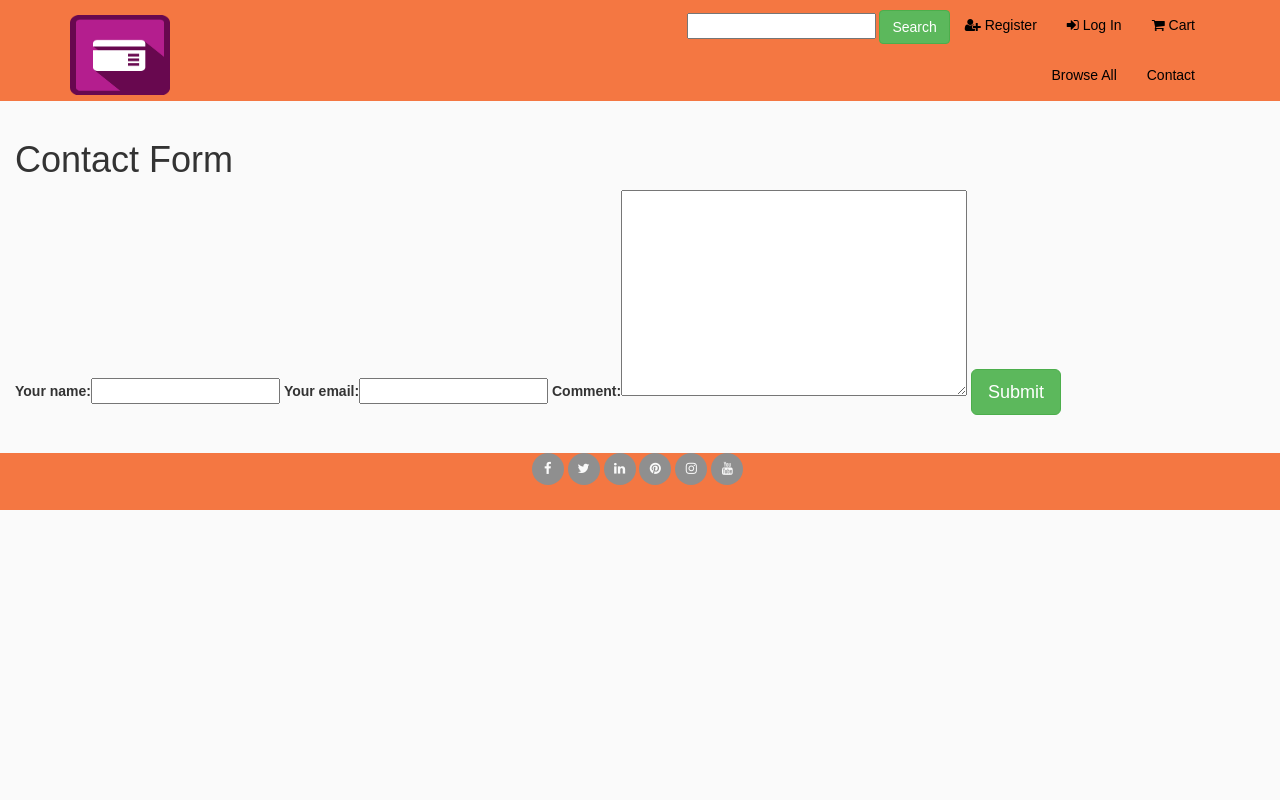
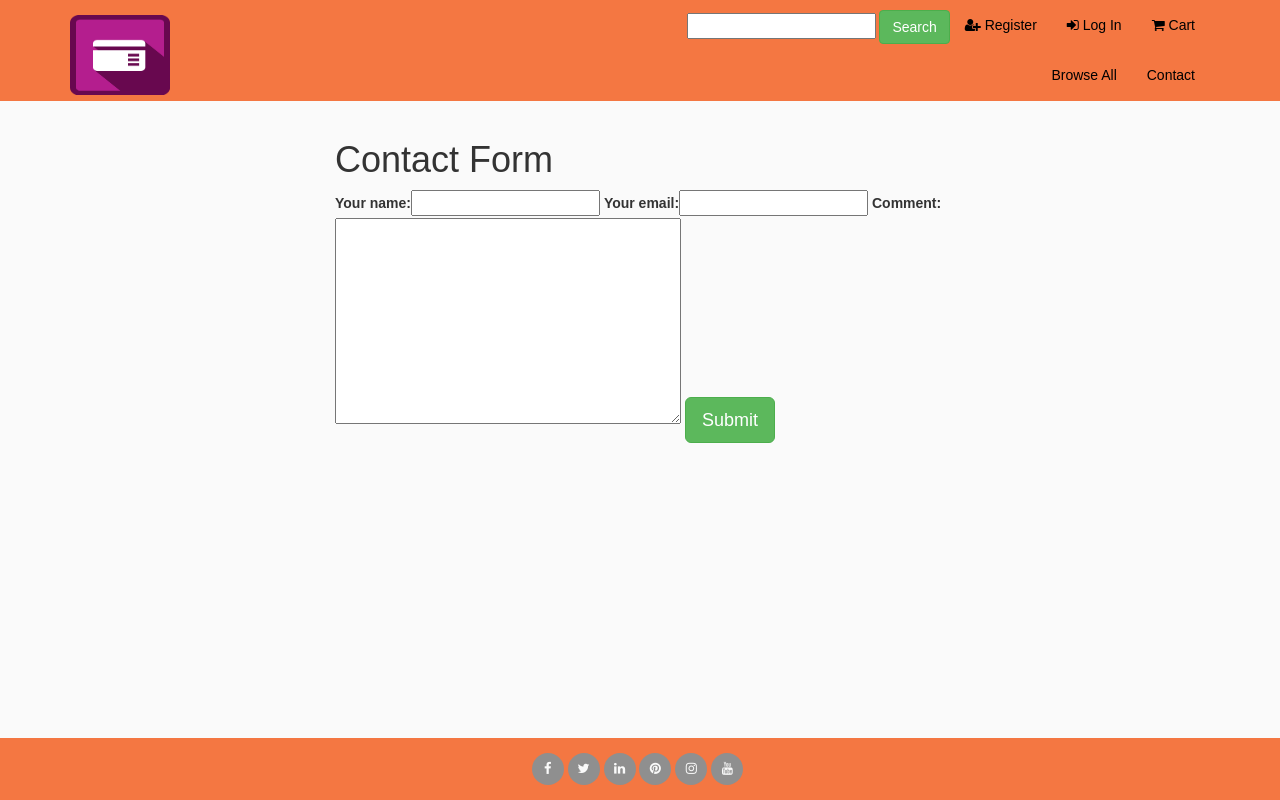
Before and after one commit to Code-Institute-Submissions/stream_3_project-1, a Django app: page /contact/ in a window 1280 px wide. Run offline with Django 3.2, Linux system fonts and the light colour scheme; data that the repository does not hold is empty; some libraries are stand-ins or nearby versions.

Commit message:
Fixed footer

```diff
--- a/contact/templates/contact.html
+++ b/contact/templates/contact.html
@@ -3,7 +3,7 @@
 
 {% block content %}
 <div class="row">
-        <div class="col-sm-12">
+    <div class = "col-xs-12 col-sm-6 col-sm-offset-3">
         <h1> Contact Form </h1>
         <form role="form" action="{% url 'contact' %}" method="POST">
             {% csrf_token %}
--- a/ecommerce_site/settings.py
+++ b/ecommerce_site/settings.py
@@ -25,7 +25,7 @@ SECRET_KEY = os.environ.get("SECRET_KEY")
 
 # SECURITY WARNING: don't run with debug turned on in production!
 DEBUG = os.environ.get("DEBUG", True)
-USE_S3 = os.environ.get("USE_S3", True)
+USE_S3 = os.environ.get("USE_S3", False)
 
 ALLOWED_HOSTS = ['stream-3-project-declanmunroe.c9users.io', "com-munroe-cards4u.herokuapp.com"]
 
--- a/static/css/style.css
+++ b/static/css/style.css
@@ -1,21 +1,32 @@
+html {
+    height: 100%;
+}
+
 body {
    font-family: Arial;
    padding-top: 120px;
    background-color: #fafafa;
+   position: relative;
+   min-height: 100%;
+   padding-bottom: 90px;
 
 }
 
 /*---------------------------------------------footer--------------------------------------------------*/
 
-footer {
+.footer-details {
    background-color: #f47742;
    color: black ;
    margin-top: 3%;
+   position: absolute;
+   bottom: 0px;
+   width: 100%
 }
 
 .center
 {
    text-align: center;
+   padding-top: 15px;
 }
 
 .inline-block
@@ -25,7 +36,7 @@ footer {
 
 .social-links
 {
-    padding-bottom: 15px;
+    padding-bottom: 5px;
 }
 
 .social-links li a i
--- a/templates/base.html
+++ b/templates/base.html
@@ -75,7 +75,7 @@
         {% block content %} {% endblock %}
     </div>
     <footer class="container-fluid">
-        <div class="foorter-details row">
+        <div class="footer-details row">
             <div class="col-sm-6 col-sm-offset-3 center">
                 <ul class = "list-inline social-links">
                     <li>
```
Lines whose indentation alone changed are shown as unchanged.
